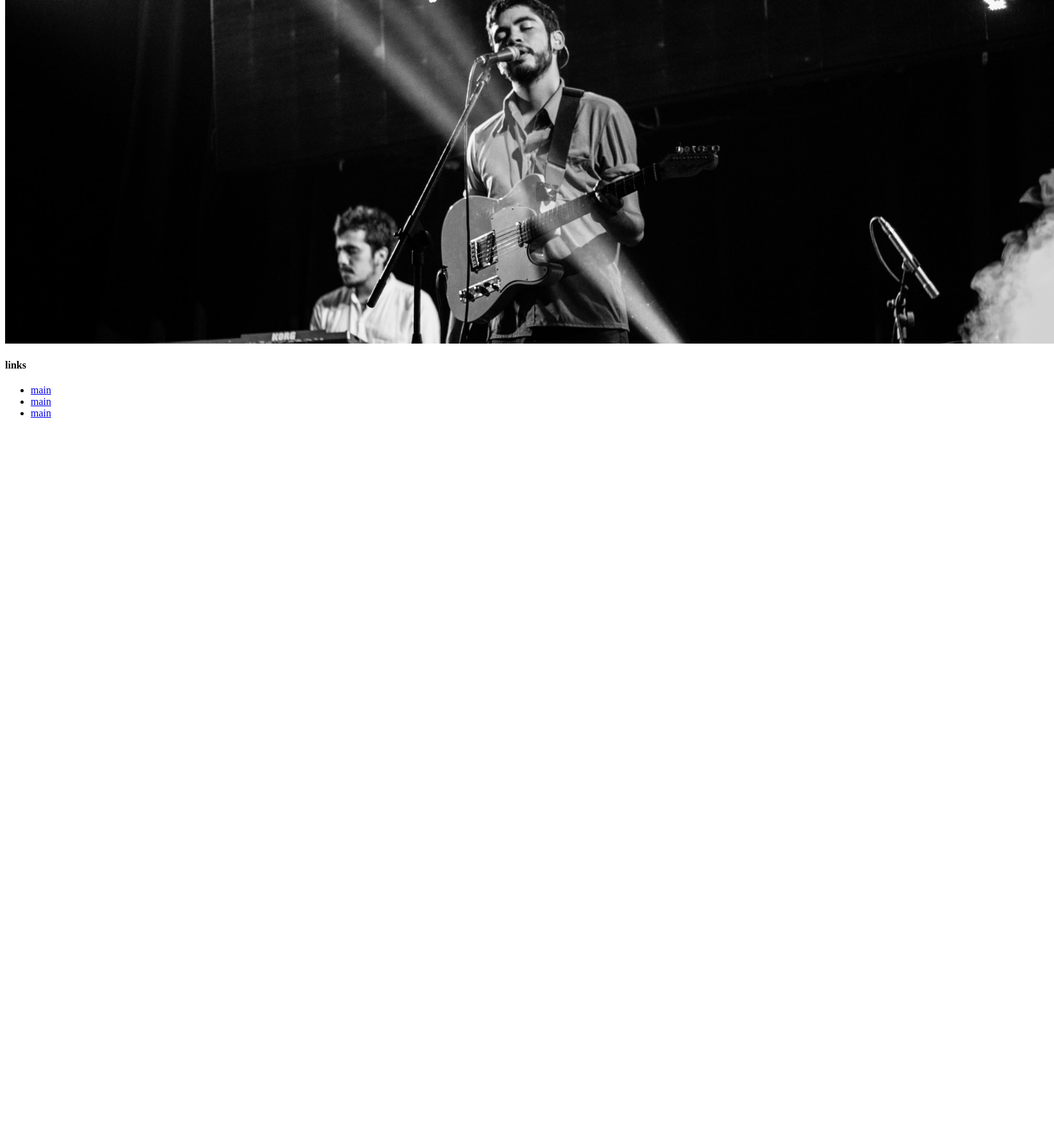
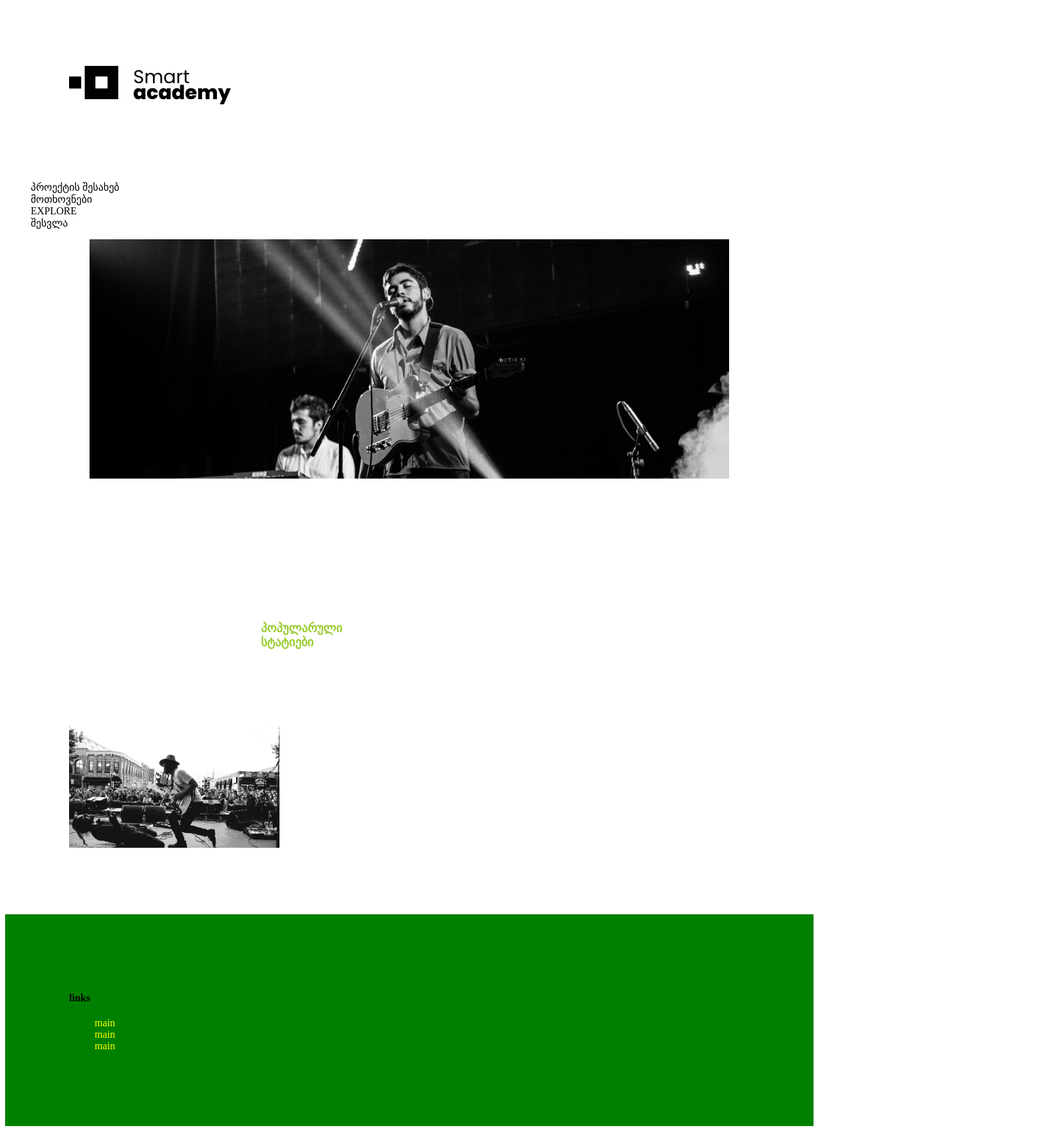
Before and after one commit to ninjabushi/frontend-lesson, a plain HTML site: page index.html in a window 1280 px wide. Shown: the part 277-2040 px from the top of the page at 64% size, 1648 px wide, since content can reach past the window. Before the commit the page ends 948 px from the top, so only its background shows below. Drawn offline with Linux system fonts and the light colour scheme.

Commit message:
i add some titles in nav and some articles in section

```diff
--- a/assets/css/style.css
+++ b/assets/css/style.css
@@ -0,0 +1,53 @@
+a {
+	text-decoration: none;
+}
+a {
+	color: black;
+}
+ul{
+	list-style: none;
+
+}
+img{
+	width: 100%;
+}
+.section-title{
+	border: 5px solid red;
+	margin: 50px;
+	margin-top: 50px;
+	margin-bottom: 100px;
+	margin-left: 200px;
+	margin-right: 30px;
+}
+.section-img{
+	width: 1000px;
+
+}
+section{
+/*	background: darkblue;*/
+	color: yellowgreen;
+	text-align: center;
+}
+footer{
+	background: green;
+	padding: 100px;
+}
+footer a {
+	color: yellow;
+}
+.header-img{
+	width: 20%;
+	padding: 100px;
+}
+h1 {
+	padding: 100px;
+}
+.article-img {
+	width: 130%;
+}
+h1 {
+	margin-left: 200px;
+}
+article-text{
+	margin-left: 200px;
+}
--- a/index.html
+++ b/index.html
@@ -5,30 +5,48 @@
 	<meta name="viewport" content="width=device-width, initial-scale=1">
 	<title>lesson 4</title>
 	<link rel="stylesheet" type="text/css" href="assets/css/style.css">
+
 </head>
 <body>
 	<header>
 		<h1>LOGO</h1>
+		<img class="header-img" src="assets/images/logo.svg" alt="LOGO">
 		<nav>
 			<ul>
 				<li>
-					<a href="#">main</a>
+					<a href="#">პროექტის შესახებ</a>
 				</li>
 				<li>
-					<a href="#">main</a>
+					<a href="#">მოთხოვნები</a>
 				</li>
 				<li>
-					<a href="#">main</a>
+					<a href="#">EXPLORE</a>
+				</li>
+				<li>
+					<a href="#">შესვლა</a>
 				</li>
 			</ul>
+
 		</nav>
 	</header>
 	<section>
 
-			<h1 class="section-title">Lorem ipsum dolor sit amet, consectetur adipisicing elit, sed do eiusmod
+			<!-- <h1 class="section-title">Lorem ipsum dolor sit amet, consectetur adipisicing elit, sed do eiusmod
 			</h1>
 
-		<img src="assets/images/სლაიდერი3.png" alt="photo">
+			<h1 class="section-title">Lorem ipsum dolor sit amet, consectetur adipisicing elit, sed do eiusmod
+			</h1> -->
+		<img class="section-img" src="assets/images/სლაიდერი3.png" alt="">
+		<article class="header-img">
+			<h1 class="article-text">პოპულარული სტატიები</h1>
+			<img class="article-img" src="assets/images/neonbrand-2.png">
+		</article>
+		<article>
+
+		</article>
+		<article>
+
+		</article>
 	</section>
 	<footer>
 		<div>
@@ -40,6 +58,7 @@
 				<li>
 					<a href="#">main</a>
 				</li>
+
 				<li>
 					<a href="#">main</a>
 				</li>
```
